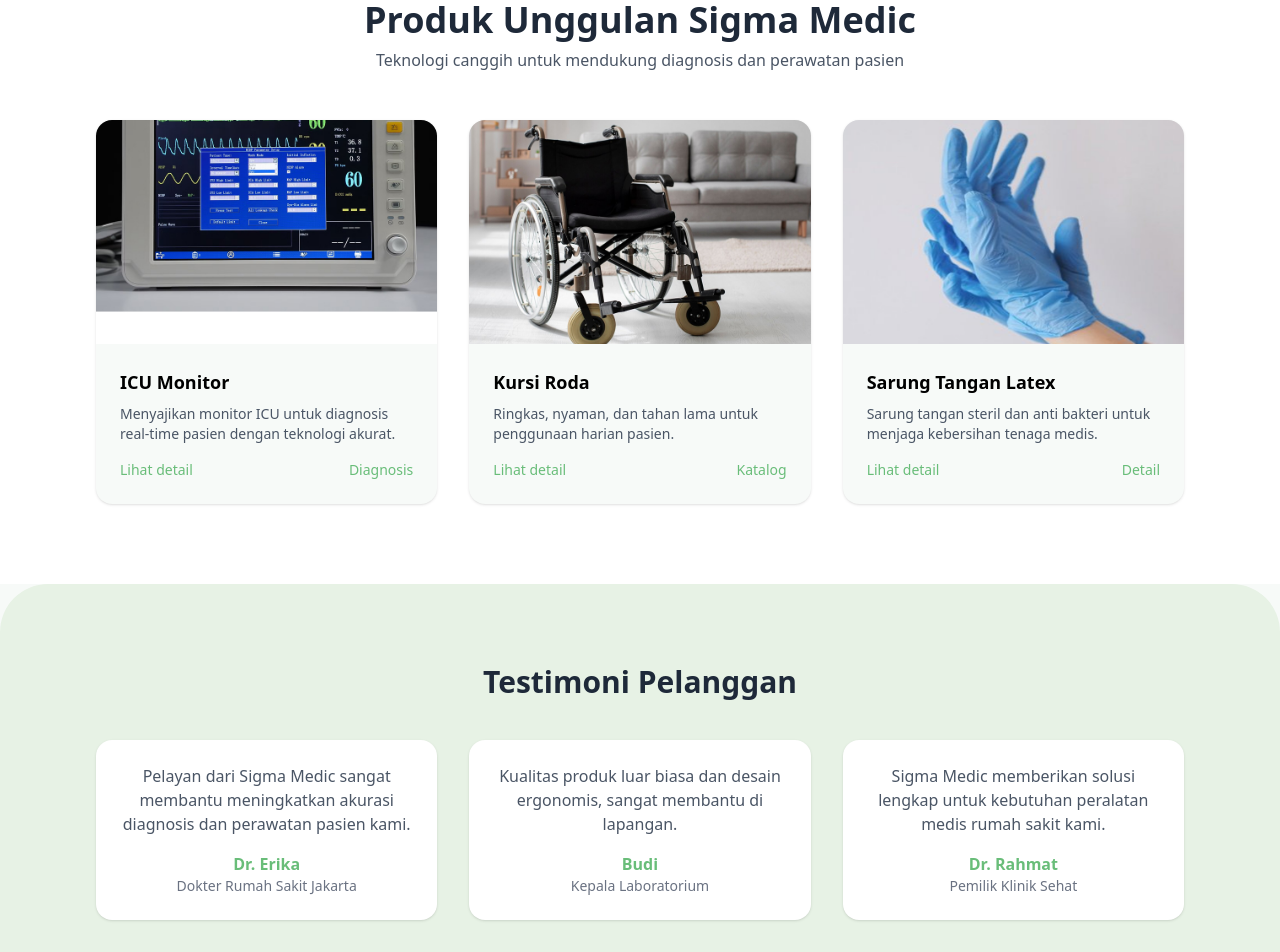
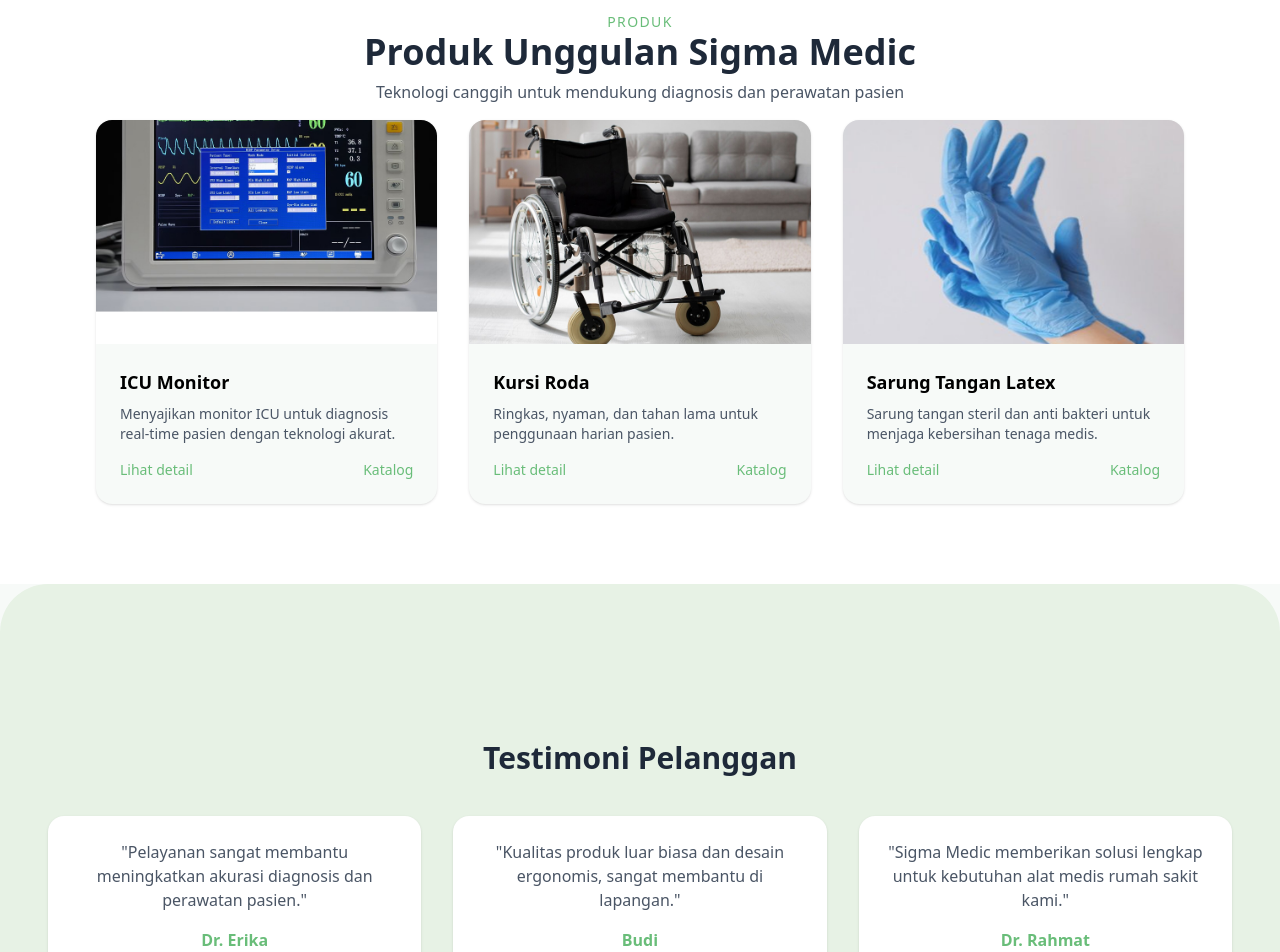
Before and after one commit to 05elia/Sigma_Medic, a Vue app: page /Beranda in a window 1280 px wide. Shown: the part 880-1832 px from the top of the page. Built offline with nearby package versions, Linux system fonts and the light colour scheme.

Commit message:
Update Beranda.vue

```diff
--- a/src/views/Beranda.vue
+++ b/src/views/Beranda.vue
@@ -1,14 +1,19 @@
 <template>
-  <div class="flex flex-col min-h-screen bg-[#F7FAF8]">
+  <div class="flex flex-col min-h-screen bg-[#F7FAF8] overflow-x-hidden">
     <!-- ✅ Navbar -->
     <Navbar />
 
-    <!-- 🩺 Hero Section -->
+    <!-- 🩺 Hero Section dengan Parallax -->
     <section
-      class="flex flex-col md:flex-row items-center justify-between px-8 md:px-30 lg:px-30 py-45 bg-[#E7F2E5]"
+      ref="heroSection"
+      class="relative flex flex-col md:flex-row items-center justify-between px-8 md:px-30 lg:px-30 py-45 bg-[#E7F2E5] transition-all duration-700 ease-in-out"
+      :style="{ backgroundPositionY: parallaxOffset + 'px' }"
     >
-      <!-- Teks kiri -->
-      <div class="max-w-xl space-y-6 text-center md:text-left">
+      <!-- Fade-in animasi -->
+      <div
+        class="max-w-xl space-y-6 text-center md:text-left opacity-0 translate-y-8 transition-all duration-1000 ease-out"
+        :class="{ 'opacity-100 translate-y-0': isVisible }"
+      >
         <h1 class="text-4xl md:text-5xl font-bold text-gray-800 leading-tight">
           Solusi medis <br />
           terdepan untuk kebutuhan <br />
@@ -21,7 +26,7 @@
         </p>
         <div class="flex justify-center md:justify-start gap-4">
           <router-link
-            to="/layanan"
+            to="/Profile"
             class="bg-[#69BD79] hover:bg-[#58a86a] text-white px-6 py-2 rounded-full shadow transition"
           >
             Selengkapnya
@@ -36,7 +41,10 @@
       </div>
 
       <!-- Gambar kanan -->
-      <div class="mt-10 md:mt-0 md:w-[45%]">
+      <div
+        class="mt-10 md:mt-0 md:w-[45%] opacity-0 translate-y-8 transition-all duration-1000 ease-out delay-300"
+        :class="{ 'opacity-100 translate-y-0': isVisible }"
+      >
         <img
           src="@/assets/hero-medis.jpg"
           alt="Solusi Medis"
@@ -47,7 +55,10 @@
 
     <!-- 🏥 Produk Unggulan -->
     <section class="px-8 md:px-16 lg:px-24 py-20 bg-white">
-      <div class="text-center mb-12">
+      <div
+        class="text-center mb-12 opacity-0 translate-y-8 transition-all duration-1000 ease-out"
+        :class="{ 'opacity-100 translate-y-0': isVisible }"
+      >
         <p class="text-sm uppercase tracking-widest text-[#69BD79]">Produk</p>
         <h2 class="text-3xl md:text-4xl font-bold text-gray-800">Produk Unggulan Sigma Medic</h2>
         <p class="text-gray-600 mt-2">
@@ -57,51 +68,19 @@
 
       <!-- Grid produk -->
       <div class="grid grid-cols-1 sm:grid-cols-2 lg:grid-cols-3 gap-8">
-        <!-- Card 1 -->
-        <div class="bg-[#F7FAF8] rounded-2xl shadow hover:shadow-lg transition overflow-hidden">
-          <img src="@/assets/icu-monitor.jpg" alt="ICU Monitor" class="w-full h-56 object-cover" />
+        <!-- Card template -->
+        <div
+          v-for="(item, index) in products"
+          :key="index"
+          class="bg-[#F7FAF8] rounded-2xl shadow hover:shadow-2xl hover:-translate-y-2 transition-all duration-300 overflow-hidden cursor-pointer"
+        >
+          <img :src="item.image" :alt="item.title" class="w-full h-56 object-cover" />
           <div class="p-6">
-            <h3 class="text-lg font-semibold mb-2">ICU Monitor</h3>
-            <p class="text-sm text-gray-600 mb-4">
-              Menyajikan monitor ICU untuk diagnosis real-time pasien dengan teknologi akurat.
-            </p>
-            <div class="flex justify-between text-sm">
-              <button class="text-[#69BD79] font-medium hover:underline">Lihat detail</button>
-              <button class="text-[#69BD79] font-medium hover:underline">Diagnosis</button>
-            </div>
-          </div>
-        </div>
-
-        <!-- Card 2 -->
-        <div class="bg-[#F7FAF8] rounded-2xl shadow hover:shadow-lg transition overflow-hidden">
-          <img src="@/assets/kursi-roda.jpg" alt="Kursi Roda" class="w-full h-56 object-cover" />
-          <div class="p-6">
-            <h3 class="text-lg font-semibold mb-2">Kursi Roda</h3>
-            <p class="text-sm text-gray-600 mb-4">
-              Ringkas, nyaman, dan tahan lama untuk penggunaan harian pasien.
-            </p>
+            <h3 class="text-lg font-semibold mb-2">{{ item.title }}</h3>
+            <p class="text-sm text-gray-600 mb-4">{{ item.desc }}</p>
             <div class="flex justify-between text-sm">
               <button class="text-[#69BD79] font-medium hover:underline">Lihat detail</button>
               <button class="text-[#69BD79] font-medium hover:underline">Katalog</button>
-            </div>
-          </div>
-        </div>
-
-        <!-- Card 3 -->
-        <div class="bg-[#F7FAF8] rounded-2xl shadow hover:shadow-lg transition overflow-hidden">
-          <img
-            src="@/assets/sarung-tangan.jpg"
-            alt="Sarung Tangan Latex"
-            class="w-full h-56 object-cover"
-          />
-          <div class="p-6">
-            <h3 class="text-lg font-semibold mb-2">Sarung Tangan Latex</h3>
-            <p class="text-sm text-gray-600 mb-4">
-              Sarung tangan steril dan anti bakteri untuk menjaga kebersihan tenaga medis.
-            </p>
-            <div class="flex justify-between text-sm">
-              <button class="text-[#69BD79] font-medium hover:underline">Lihat detail</button>
-              <button class="text-[#69BD79] font-medium hover:underline">Detail</button>
             </div>
           </div>
         </div>
@@ -109,43 +88,75 @@
     </section>
 
     <!-- ⭐ Testimoni -->
-    <section class="bg-[#E7F2E5] py-20 px-8 md:px-16 lg:px-24 rounded-t-[3rem]">
+    <section class="bg-[#E7F2E5] py-39 px-8 md:px-16 lg:px-12 rounded-t-[3rem]">
       <h2 class="text-3xl font-bold text-center mb-10 text-gray-800">Testimoni Pelanggan</h2>
 
       <div class="grid grid-cols-1 md:grid-cols-3 gap-8">
-        <div class="bg-white rounded-2xl shadow p-6 text-center">
-          <p class="text-gray-600 mb-4">
-            Pelayan dari Sigma Medic sangat membantu meningkatkan akurasi diagnosis dan perawatan
-            pasien kami.
-          </p>
-          <p class="font-semibold text-[#69BD79]">Dr. Erika</p>
-          <p class="text-sm text-gray-500">Dokter Rumah Sakit Jakarta</p>
-        </div>
-
-        <div class="bg-white rounded-2xl shadow p-6 text-center">
-          <p class="text-gray-600 mb-4">
-            Kualitas produk luar biasa dan desain ergonomis, sangat membantu di lapangan.
-          </p>
-          <p class="font-semibold text-[#69BD79]">Budi</p>
-          <p class="text-sm text-gray-500">Kepala Laboratorium</p>
-        </div>
-
-        <div class="bg-white rounded-2xl shadow p-6 text-center">
-          <p class="text-gray-600 mb-4">
-            Sigma Medic memberikan solusi lengkap untuk kebutuhan peralatan medis rumah sakit kami.
-          </p>
-          <p class="font-semibold text-[#69BD79]">Dr. Rahmat</p>
-          <p class="text-sm text-gray-500">Pemilik Klinik Sehat</p>
+        <div
+          v-for="(testi, idx) in testimonials"
+          :key="idx"
+          class="bg-white rounded-2xl shadow p-6 text-center hover:shadow-xl hover:-translate-y-1 transition-all duration-300"
+        >
+          <p class="text-gray-600 mb-4">"{{ testi.quote }}"</p>
+          <p class="font-semibold text-[#69BD79]">{{ testi.name }}</p>
+          <p class="text-sm text-gray-500">{{ testi.title }}</p>
         </div>
       </div>
     </section>
-
     <!-- ✅ Footer -->
     <Footer />
   </div>
 </template>
 
 <script setup>
+import { ref, onMounted, onBeforeUnmount } from 'vue'
 import Navbar from '@/components/Navbar.vue'
 import Footer from '@/components/Footer.vue'
+
+const isVisible = ref(false)
+const parallaxOffset = ref(0)
+
+// Parallax scrolling
+const handleScroll = () => {
+  parallaxOffset.value = window.scrollY * 0.4
+}
+
+onMounted(() => {
+  window.addEventListener('scroll', handleScroll)
+  // Trigger fade-in animation
+  setTimeout(() => {
+    isVisible.value = true
+  }, 200)
+})
+
+onBeforeUnmount(() => {
+  window.removeEventListener('scroll', handleScroll)
+})
+
+// Produk dummy
+const products = [
+  {
+    image: new URL('@/assets/icu-monitor.jpg', import.meta.url).href,
+    title: 'ICU Monitor',
+    desc: 'Menyajikan monitor ICU untuk diagnosis real-time pasien dengan teknologi akurat.'
+  },
+  {
+    image: new URL('@/assets/kursi-roda.jpg', import.meta.url).href,
+    title: 'Kursi Roda',
+    desc: 'Ringkas, nyaman, dan tahan lama untuk penggunaan harian pasien.'
+  },
+  {
+    image: new URL('@/assets/sarung-tangan.jpg', import.meta.url).href,
+    title: 'Sarung Tangan Latex',
+    desc: 'Sarung tangan steril dan anti bakteri untuk menjaga kebersihan tenaga medis.'
+  }
+]
+
+
+// Testimoni dummy
+const testimonials = [
+  { quote: 'Pelayanan sangat membantu meningkatkan akurasi diagnosis dan perawatan pasien.', name: 'Dr. Erika', title: 'Dokter Rumah Sakit Jakarta' },
+  { quote: 'Kualitas produk luar biasa dan desain ergonomis, sangat membantu di lapangan.', name: 'Budi', title: 'Kepala Laboratorium' },
+  { quote: 'Sigma Medic memberikan solusi lengkap untuk kebutuhan alat medis rumah sakit kami.', name: 'Dr. Rahmat', title: 'Pemilik Klinik Sehat' }
+]
 </script>
```
